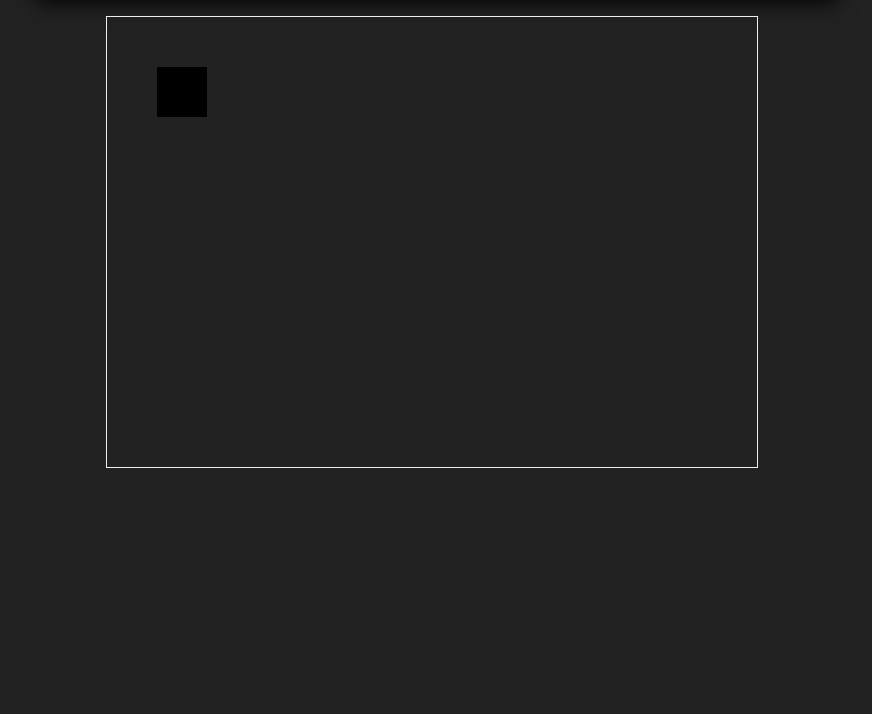
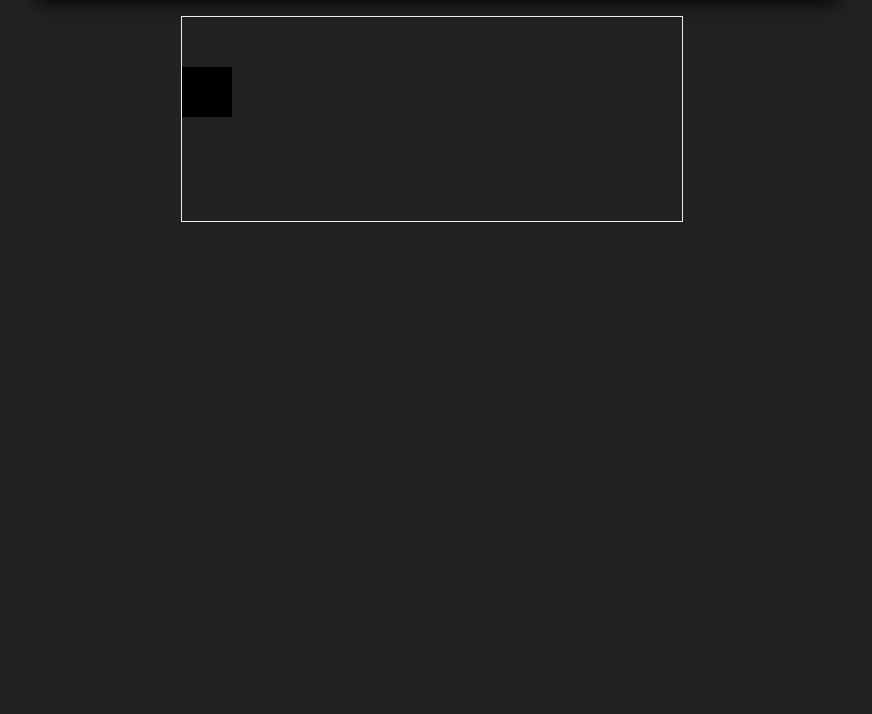
Before and after one commit to dimx88/openWorldGame, a plain HTML site: page index.html in a window 1280 px wide. Shown: the part 86-800 px from the top of the page, without its empty margins (208-1080 px from the left). Drawn offline with Linux system fonts and the light colour scheme.

Commit message:
window size now passed through gameConfig instead of fitting into the container size

```diff
--- a/Scripts/Game.js
+++ b/Scripts/Game.js
@@ -1,9 +1,8 @@
 export default class Game {
     constructor(config) {
         this.container = config.container;
-        // Stretch to the container's size
-        const containerSize = this.container.getBoundingClientRect();
-        this.windowSize = { width: containerSize.width, height: containerSize.height };
+
+        this.windowSize = config.windowSize || { width: containerSize.width, height: containerSize.height };
         this.canvas;
 
         // Start app if autoStart is on
@@ -14,7 +13,7 @@ export default class Game {
     }
 
     init() {
-        this.canvas = this.createCanvas({ width: this.container.style.width, height: this.container.style.height });
+        this.canvas = this.createCanvas();
         this.container.appendChild(this.canvas);
 
         this.canvas.ctx = this.canvas.getContext('2d');
@@ -22,11 +21,15 @@ export default class Game {
     }
 
     createCanvas() {
+        // ...Should the canvas be provided instead of created here?
+
+        // Remove #main-canvas if already exists
+        document.querySelector('#main-canvas')?.remove();
 
         const canvas = document.createElement('canvas');
         canvas.setAttribute('id', 'main-canvas');
-        canvas.setAttribute('height', this.windowSize.width);
-        canvas.setAttribute('width', this.windowSize.height);
+        canvas.setAttribute('width', this.windowSize.width);
+        canvas.setAttribute('height', this.windowSize.height);
 
         this.container.appendChild(canvas);
 
@@ -43,7 +46,7 @@ export default class Game {
         const { canvas } = this;
         const { ctx } = canvas;
 
-        ctx.fillRect(50, 50, 50, 50);
+        ctx.fillRect(0, 50, 50, 50);
 
         requestAnimationFrame(() => this.update());
     }
--- a/init.js
+++ b/init.js
@@ -4,19 +4,18 @@ import Game from "./Scripts/Game.js";
         console.log('running OpenWorldGame project...');
 
         const gameConfig = {
+            autoStart: true,
             container: document.querySelector('.container'),
-            autoStart: true
+            windowSize: {width: 500, height: 200}
         };
 
         let game = new Game(gameConfig);
 
-        // game.init();
+        // game.init(); // Not needed if config is set to autoStart
 
         window.reset = () => {
             console.log('restarting...');
             game = new Game(gameConfig);
-            game.init();
-            console.log('Initialized game');
         }
 
 
--- a/styles/globals.css
+++ b/styles/globals.css
@@ -36,8 +36,6 @@ body {
 
 .container {
     outline: 1px solid var(--light-color);
-    width: 650px;
-    height: 450px;
 }
 
 .admin-panel-button {
```
Also changed, not shown: index.html (+1 -1 lines), GameData/Map.js (added).
